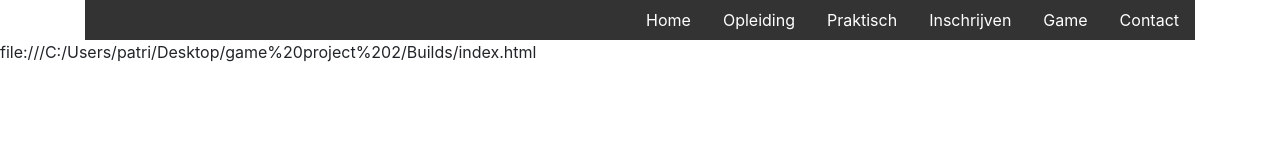
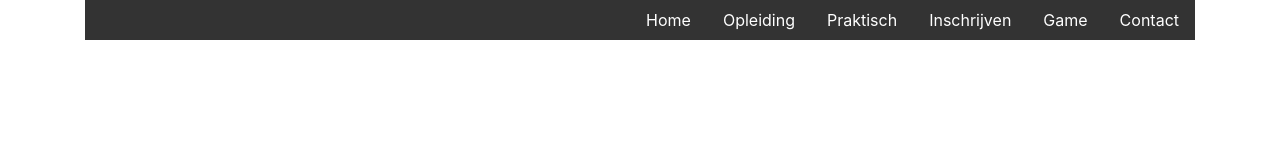
Before and after one commit to emmaX2/project, a plain HTML site: page Witchcraft/game.html in a window 1280 px wide. Drawn offline with nearby package versions, Linux system fonts and the light colour scheme.

Commit message:
Update game.html

```diff
--- a/Witchcraft/game.html
+++ b/Witchcraft/game.html
@@ -34,8 +34,6 @@
                 </li>
             </ul>
     </div>
-
-    file:///C:/Users/patri/Desktop/game%20project%202/Builds/index.html
     <!-- Optional JavaScript -->
     <!-- jQuery first, then Popper.js, then Bootstrap JS -->
     <script src="https://code.jquery.com/jquery-3.3.1.min.js"integrity="sha256-FgpCb/KJQlLNfOu91ta32o/NMZxltwRo8QtmkMRdAu8="crossorigin="anonymous"></script>
```
